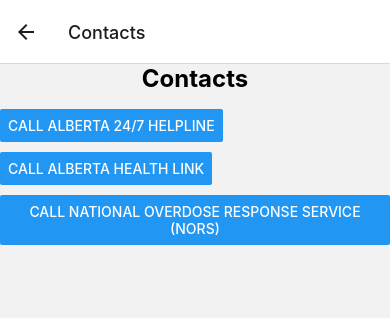
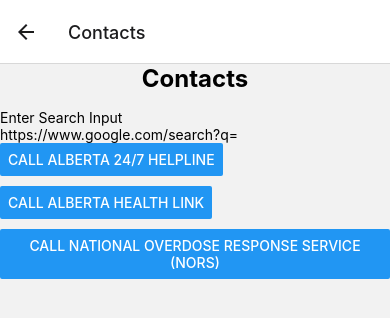
Before and after one commit to yvashisht/HealthGuard-Hackathon, a React Native app: screen /Contacts in a window 390 px wide. Shown: the top 318 px of the page. Built offline with nearby package versions, Linux system fonts and the light colour scheme; what tailwind-rn would draw is missing.

Commit message:
search bar

```diff
--- a/components/searchBar.tsx
+++ b/components/searchBar.tsx
@@ -5,6 +5,7 @@
 export const SearchBar = () => {
     const [searchText, setSearchText] = useState("");
     const [submittedText, setSubmittedText] = useState("");
+
 
     return (
         <View>
@@ -18,7 +19,7 @@
           />
           <Text>{"https://www.google.com/search?q=" + submittedText}</Text>
 
-        </View>
+        </View >
     );
 
     //  async function googleSearch (text)
--- a/screens/ContactsScreen.tsx
+++ b/screens/ContactsScreen.tsx
@@ -11,6 +11,7 @@
 } from "react-native";
 
 import { Button } from "react-native";
+import { SearchBar } from "../components/searchBar";
 
 interface ListItemProps {
   text: string;
@@ -67,6 +68,7 @@
     <View style={styles.container}>
       <Text style={styles.header}>Contacts</Text>
       <ScrollView contentContainerStyle={styles.listContainer}>
+      <SearchBar/>
         {Object.keys(contactNumbers).map((contactName) => (
           <View key={contactName} style={{ marginBottom: 10 }}>
             <Button
```
